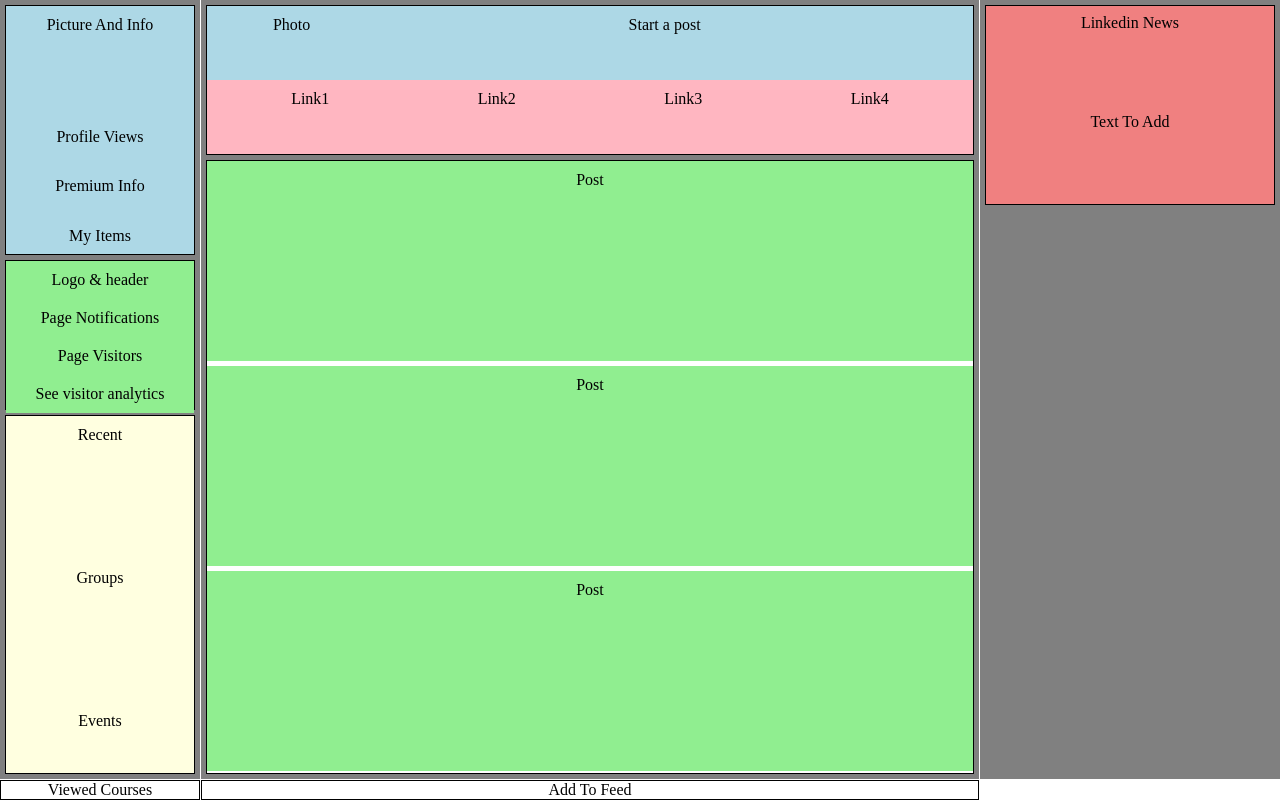
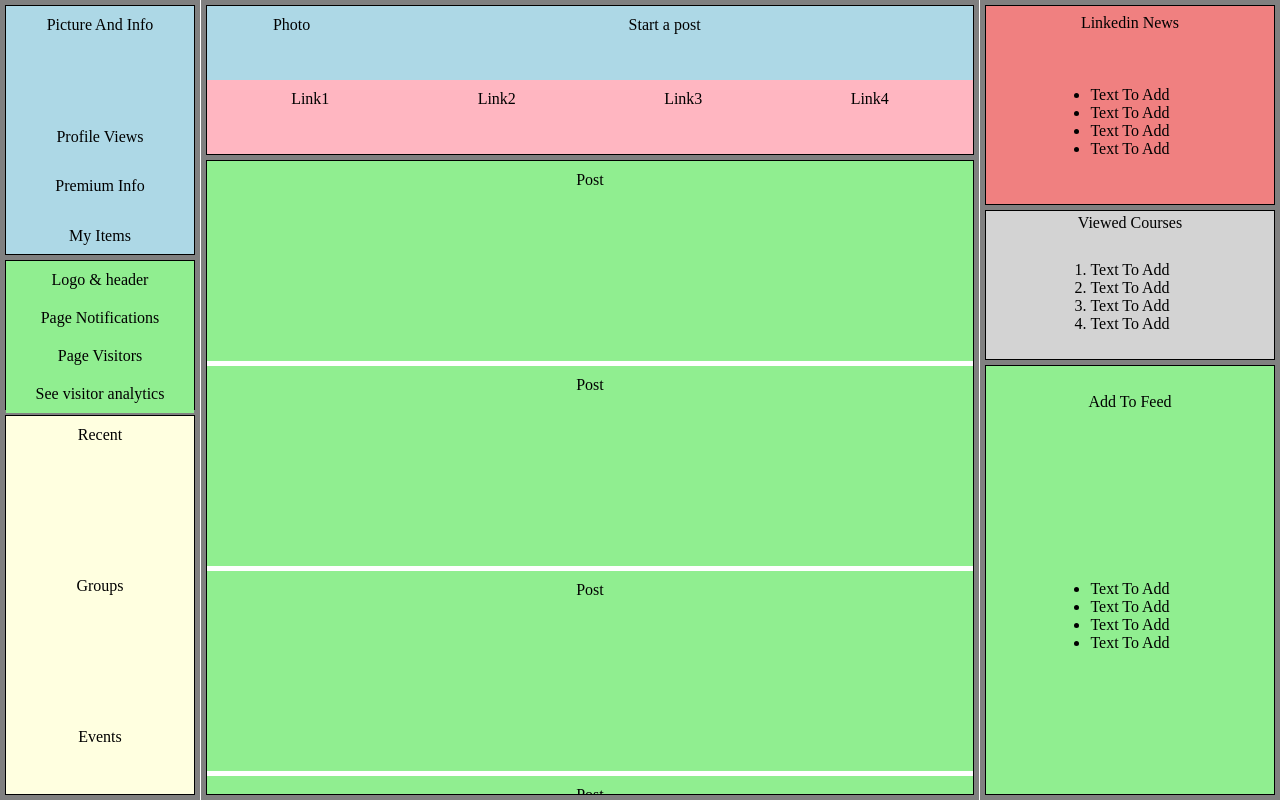
Before and after one commit to JDWilks/boolean-uk-html-popular-page-layouts, a website: page linkedIn/index.html in a window 1280 px wide. Drawn offline with Linux system fonts and the light colour scheme.

Commit message:
working ....sort of how i want it to... need to sort out many thing but a break then coming back to it definitely helps !

```diff
--- a/linkedIn/index.html
+++ b/linkedIn/index.html
@@ -58,17 +58,38 @@
 
       <div class="Right">
         <div class="right1">
-          <!-- <div class="righttop"> -->
-            <div class="copy">Linkedin News</div>
-            <div class="copy">Text To Add</div>
+          <div class="copy">Linkedin News</div>
+          <div class="copy">
+            <ul>
+              <li>Text To Add</li>
+              <li>Text To Add</li>
+              <li>Text To Add</li>
+              <li>Text To Add</li>
+            </ul>
           </div>
         </div>
 
         <div class="right2">
           <div class="viewed-courses">Viewed Courses</div>
+          <div class="copy2">
+            <ol>
+              <li>Text To Add</li>
+              <li>Text To Add</li>
+              <li>Text To Add</li>
+              <li>Text To Add</li>
+            </ol>
+          </div>
         </div>
         <div class="right3">
           <div class="addToFeed">Add To Feed</div>
+          <div class="copy2">
+            <ul>
+              <li>Text To Add</li>
+              <li>Text To Add</li>
+              <li>Text To Add</li>
+              <li>Text To Add</li>
+            </ul>
+          </div>
         </div>
       </div>
     </div>
--- a/linkedIn/style.css
+++ b/linkedIn/style.css
@@ -129,15 +129,18 @@
   border: solid 1px black;
   background-color: white;
   display: grid;
-
+  grid-template-rows: 1fr 5fr;
   place-items: center;
+  background-color: lightgrey;
 }
 
 .right3 {
   border: solid 1px black;
   background-color: white;
   display: grid;
+  grid-template-rows: 1fr 5fr;
   place-items: center;
+  background-color: lightgreen;
 }
 
 @media screen and (max-width: 800px) {
```
